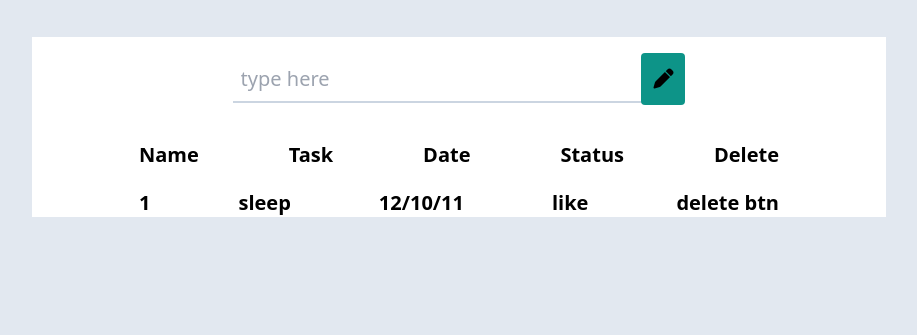
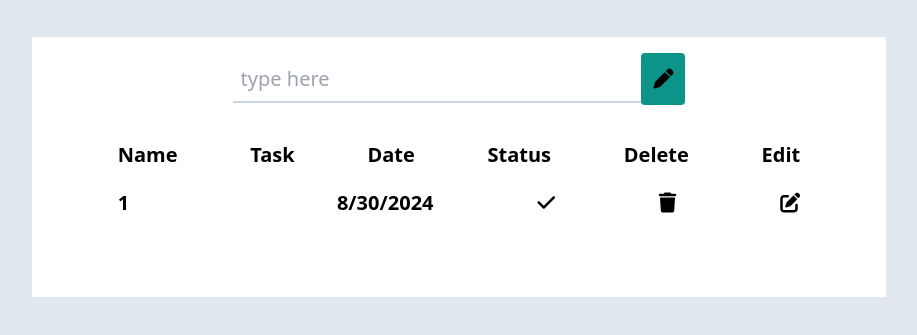
Before and after one commit to Momen1995/todo-app, a website built with Vite: page index.html in a window 1280 px wide. Both pictures are taken after a click on the icon 844 px from the left and 206 px from the top of the page. Shown: the part 127-462 px from the top of the page, without its empty margins (181-1098 px from the left). Built offline with nearby package versions, Linux system fonts and the light colour scheme.

Commit message:
task add done

```diff
--- a/index.html
+++ b/index.html
@@ -20,7 +20,7 @@
       <h2 class="text-black font-bold text-center text-3xl">Momen To-Do App</h2>
     </header>
 
-    <main class="w-2/3 mx-auto bg-[#fff] mt-10">
+    <main class="w-2/3 mx-auto bg-[#fff] mt-10 overflow-y-scroll pb-20">
       <section class="p-4 text-center">
         <input
           type="text"
@@ -36,25 +36,27 @@
 
       <section>
         <div
-          class="mt-5 flex justify-between text-center w-3/4 mx-auto font-semibold text-xl"
+          class="mt-5 flex justify-between text-center w-4/5 mx-auto font-semibold text-xl"
         >
           <span>Name</span>
           <span>Task</span>
           <span>Date</span>
           <span>Status</span>
           <span>Delete</span>
+          <span>Edit</span>
         </div>
 
-        <ul>
-          <div
-            class="mt-5 flex justify-between text-center w-3/4 mx-auto font-semibold text-xl"
+        <ul class="task-container">
+          <!-- <div
+            class="mt-5 flex justify-between text-center w-4/5 mx-auto font-semibold text-xl gap-10"
           >
             <li>1</li>
             <li>sleep</li>
             <li>12/10/11</li>
-            <li>like</li>
-            <li>delete btn</li>
-          </div>
+            <li><i class="fa-solid fa-check"></i></li>
+            <li><i class="fa-solid fa-trash"></i></li>
+            <li><i class="fa-solid fa-pen-to-square"></i></li>
+          </div> -->
         </ul>
       </section>
     </main>
--- a/js/main.js
+++ b/js/main.js
@@ -1,16 +1,43 @@
 "use strict";
 const submitBtn = document.querySelector("#submit-btn");
 let inputText = document.querySelector("#input-text");
+const taskContainer = document.querySelector(".task-container");
 
 const taskListArray = [];
 
 submitBtn.addEventListener("click", function () {
   let input = inputText.value;
+  const dates = new Date();
+  const taskTime = new Intl.DateTimeFormat("en-US").format(dates);
   const taskObj = {
-    taskId: taskListArray.length + 1,
     input: input,
+    taskTime: taskTime,
   };
 
   taskListArray.push(taskObj);
+  console.log(taskListArray);
   inputText.value = "";
+
+  renderTask();
 });
+
+function renderTask() {
+  taskContainer.innerHTML = "";
+
+  taskListArray.forEach((task, i) => {
+    const html = `
+      <div
+        class="mt-5 flex justify-between text-center w-4/5 mx-auto font-semibold text-xl gap-10"
+      >
+        <p>${i + 1}</p>
+        <h3>${task.input}</h3>
+        <p>${task.taskTime}</p>
+        <p><i class="fa-solid fa-check"></i></p>
+        <p><i class="fa-solid fa-trash"></i></p>
+        <p><i class="fa-solid fa-pen-to-square"></i></p>
+      </div>
+    `;
+
+    taskContainer.insertAdjacentHTML("beforeend", html);
+  });
+}
```
